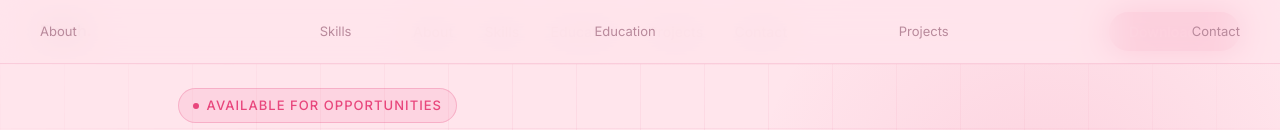
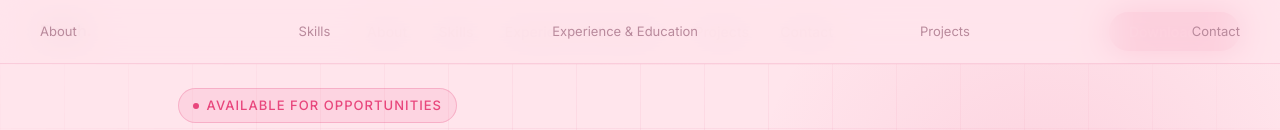
Before and after one commit to Nolitha5/FlorahSibiya, a React (Vite) app: page / in a window 1280 px wide. Shown: the top 130 px of the page. Built offline with nearby package versions, Linux system fonts and the light colour scheme.

Commit message:
fix: restore all 4 entries to Education & Experience section, update section labels

```diff
--- a/src/components/Education.jsx
+++ b/src/components/Education.jsx
@@ -39,8 +39,8 @@ function Education() {
     <section id="education">
       <div className="container">
         <div className="section-header">
-          <div className="section-label">Background</div>
-          <h2 className="section-title">Education & Experience</h2>
+          <div className="section-label">Journey</div>
+          <h2 className="section-title">Experience &amp; Education</h2>
           <p className="section-desc">
             My academic journey and professional experience — from the classroom to building
             real-world AI and software systems.
--- a/src/data/education.js
+++ b/src/data/education.js
@@ -1,4 +1,34 @@
 export const educationItems = [
+  {
+    id: 'graduate-intern',
+    type: 'experience',
+    title: 'Graduate Intern — AI & Software Development',
+    institution: '4IR TUT',
+    period: '2026 – Present',
+    icon: '🤖',
+    highlights: [
+      'Built AI-driven applications including CV screening and smart health assistant systems',
+      'Integrated AI models with backend systems using FastAPI',
+      'Worked on agentic AI concepts to automate user-driven processes and decision-making',
+      'Conducted research and implemented AI-based solutions for real-world problems',
+      'Collaborated in team environments to deliver functional software solutions',
+    ],
+  },
+  {
+    id: 'wil-intern',
+    type: 'experience',
+    title: 'Software Development Intern — WIL Programme',
+    institution: '4IR TUT',
+    period: '2025',
+    icon: '💻',
+    highlights: [
+      'Developed and maintained web application features using React.js and Node.js',
+      'Collaborated with teams using Git for version control and project coordination',
+      'Performed debugging and optimization of existing systems, improving reliability',
+      'Participated in database design and management using MySQL/PostgreSQL',
+      'Contributed to documentation and reporting for ongoing development projects',
+    ],
+  },
   {
     id: 'national-diploma',
     type: 'education',
--- a/src/data/site.js
+++ b/src/data/site.js
@@ -1,7 +1,7 @@
 export const navLinks = [
   { label: 'About', href: '#about' },
   { label: 'Skills', href: '#experience' },
-  { label: 'Education', href: '#education' },
+  { label: 'Experience & Education', href: '#education' },
   { label: 'Projects', href: '#projects' },
   { label: 'Contact', href: '#contact' },
 ]
```
